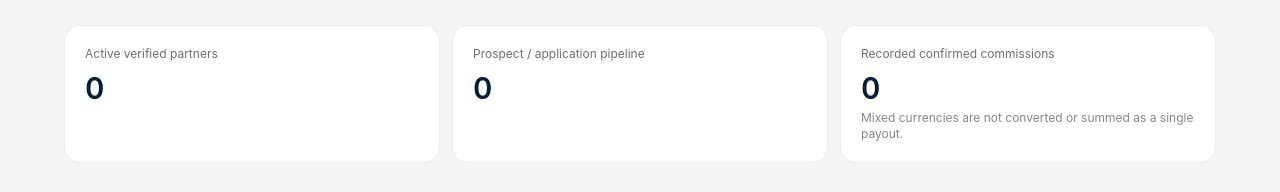
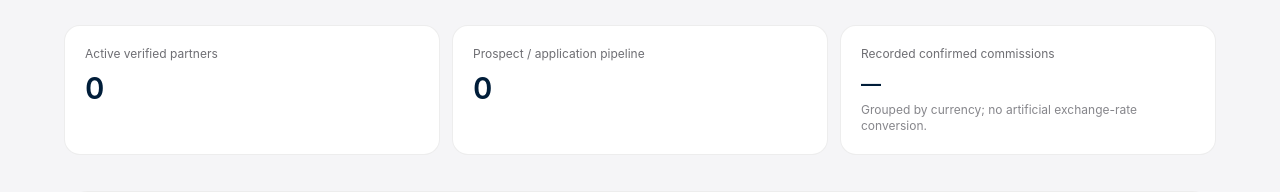
Before and after one commit to LinukaBandara/StackPick, a Next.js app: page /admin/affiliate-operations in a window 1280 px wide. Shown: the part 436-628 px from the top of the page. Built offline with nearby package versions, Linux system fonts and the light colour scheme; no server answers.

Commit message:
Report commissions separately by currency

```diff
--- a/app/admin/affiliate-operations/page.tsx
+++ b/app/admin/affiliate-operations/page.tsx
@@ -102,7 +102,7 @@ export default function AffiliateOperationsPage() {
 
   const activeCount = partners.filter((p) => p.status === "active").length;
   const pendingCount = partners.filter((p) => ["prospect", "applied", "approved"].includes(p.status)).length;
-  const totalCommission = records.reduce((sum, row) => sum + Number(row.confirmed_commission || 0), 0);
+  const commissionByCurrency = records.reduce<Record<string, number>>((totals, row) => { totals[row.currency] = (totals[row.currency] || 0) + Number(row.confirmed_commission || 0); return totals; }, {});
 
   return (
     <main className="min-h-[75vh] bg-[#f5f5f7] px-4 py-12 sm:py-16">
@@ -118,7 +118,7 @@ export default function AffiliateOperationsPage() {
         <div className="mt-8 grid gap-3 sm:grid-cols-3">
           <div className="rounded-2xl border border-black/[0.07] bg-white p-5"><p className="text-xs text-[#6e6e73]">Active verified partners</p><p className="mt-2 text-3xl font-semibold tabular-nums text-[#001D39]">{activeCount}</p></div>
           <div className="rounded-2xl border border-black/[0.07] bg-white p-5"><p className="text-xs text-[#6e6e73]">Prospect / application pipeline</p><p className="mt-2 text-3xl font-semibold tabular-nums text-[#001D39]">{pendingCount}</p></div>
-          <div className="rounded-2xl border border-black/[0.07] bg-white p-5"><p className="text-xs text-[#6e6e73]">Recorded confirmed commissions</p><p className="mt-2 text-3xl font-semibold tabular-nums text-[#001D39]">{totalCommission.toLocaleString(undefined, { maximumFractionDigits: 2 })}</p><p className="mt-1 text-xs text-[#86868b]">Mixed currencies are not converted or summed as a single payout.</p></div>
+          <div className="rounded-2xl border border-black/[0.07] bg-white p-5"><p className="text-xs text-[#6e6e73]">Recorded confirmed commissions</p><p className="mt-2 text-xl font-semibold tabular-nums text-[#001D39]">{Object.entries(commissionByCurrency).map(([currency, amount]) => currency+" "+amount.toLocaleString(undefined, { maximumFractionDigits: 2 })).join(" · ") || "—"}</p><p className="mt-1 text-xs text-[#86868b]">Grouped by currency; no artificial exchange-rate conversion.</p></div>
         </div>
 
         <section className="mt-9 rounded-3xl border border-black/[0.07] bg-white p-5 sm:p-7">
```
